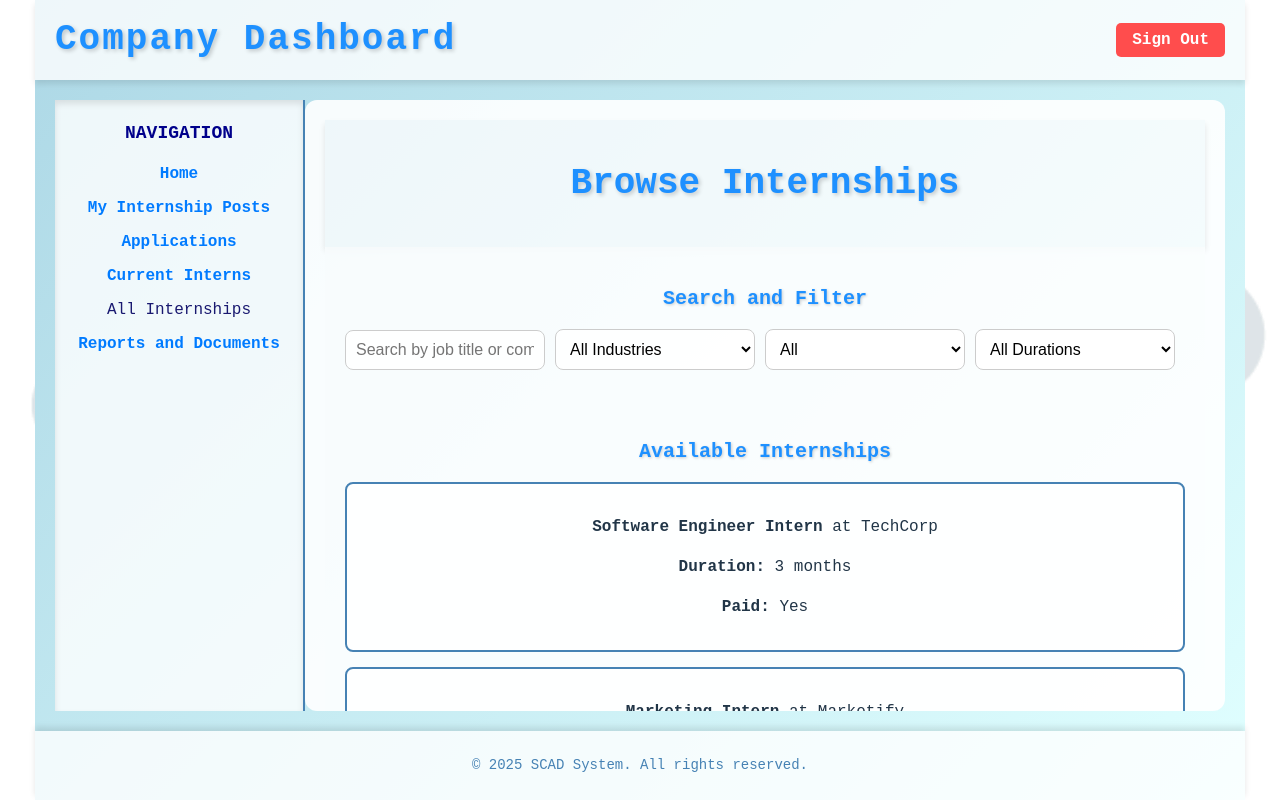
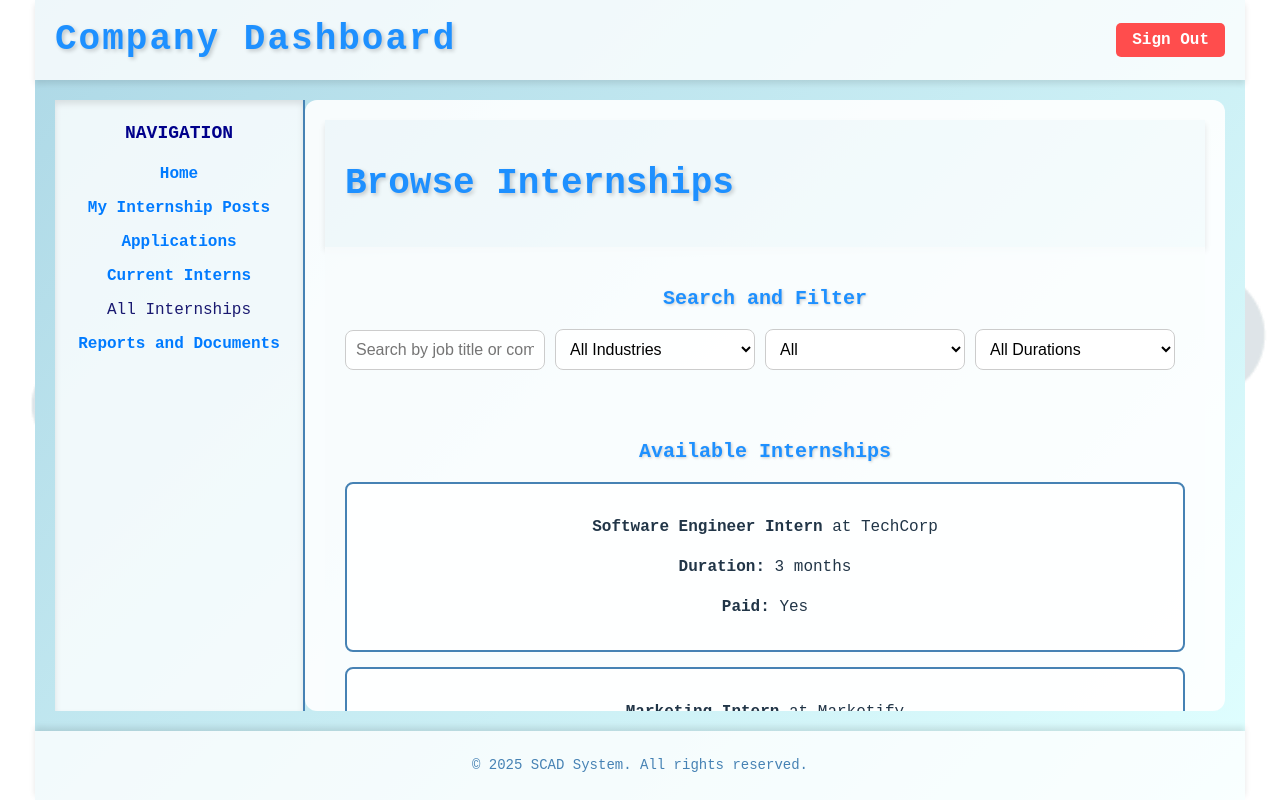
Before and after one commit to CSEN603-2025/A.M.O.S.A, a React (Vite) app: page /CompanyAll in a window 1280 px wide. Built offline with nearby package versions, Linux system fonts and the light colour scheme.

Commit message:
4th commit

```diff
--- a/src/CSS/browseInternships.css
+++ b/src/CSS/browseInternships.css
@@ -138,3 +138,8 @@
     background: linear-gradient(135deg, #63b8ff, #1e90ff);
     transform: translateY(-2px);
 }
+.browser-header {
+    display: flex;
+    justify-content: space-between;
+    align-items: center;
+}
--- a/src/MyInternships.jsx
+++ b/src/MyInternships.jsx
@@ -8,7 +8,7 @@ const internshipsData = [
     { id: 3, company: "DataWorks", status: "Current", duration: "Jan 2025 - Present", title: "Data Analyst Intern", current: true }
 ];
 
-const courses = ["Intro to Software Engineering", "Data Structures", "Marketing Fundamentals", "Database Systems"];
+const courses = ["Software Engineering", "Database", "Management", "Computer System Architecture","Operating Systems"];
 
 
 
```
Also changed, not shown: src/Student/browseInternships.jsx (line endings or trailing spaces).
